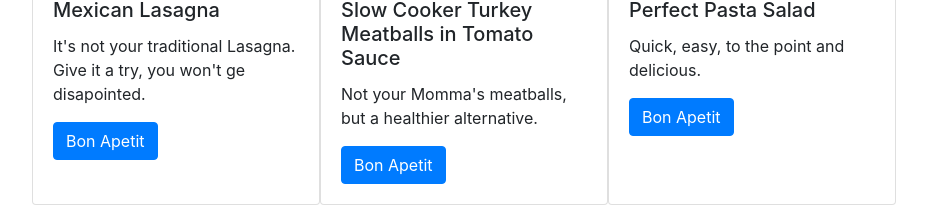
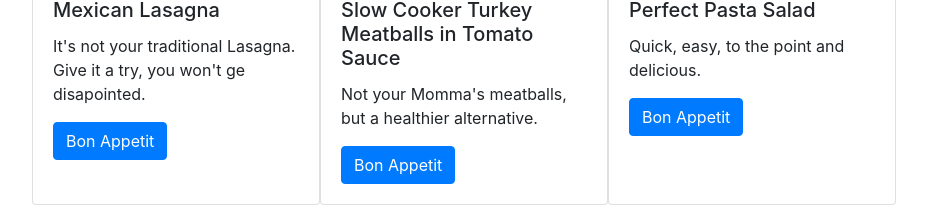
Before and after one commit to devCarlosZ/odin-recipes, a plain HTML site: page index.html in a window 1280 px wide. Shown: the part 594-800 px from the top of the page, without its empty margins (176-1103 px from the left). Drawn offline with nearby package versions, Linux system fonts and the light colour scheme.

Commit message:
Completed TOP Recipe begginer excercise

```diff
--- a/index.html
+++ b/index.html
@@ -38,7 +38,7 @@
             <a
               href="../odin-recipes/recipes/lasagna.html"
               class="btn btn-primary"
-              >Bon Apetit</a
+              >Bon Appetit</a
             >
           </div>
         </div>
@@ -59,7 +59,7 @@
             <a
               href="../odin-recipes/recipes/turkeyMeatBalls.html"
               class="btn btn-primary"
-              >Bon Apetit</a
+              >Bon Appetit</a
             >
           </div>
         </div>
@@ -76,7 +76,7 @@
             <a
               href="../odin-recipes/recipes/pastaSalad.html"
               class="btn btn-primary"
-              >Bon Apetit</a
+              >Bon Appetit</a
             >
           </div>
         </div>
```
